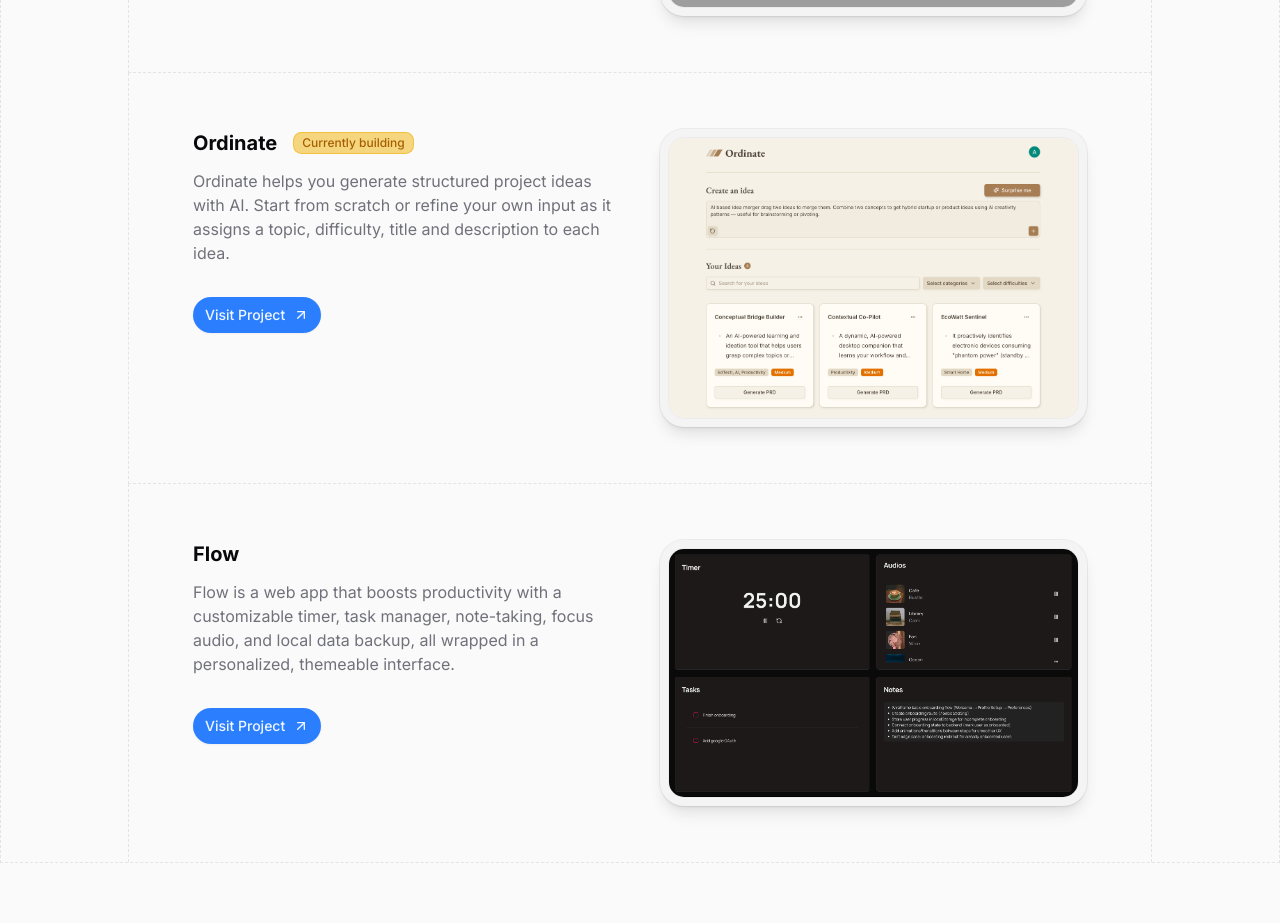
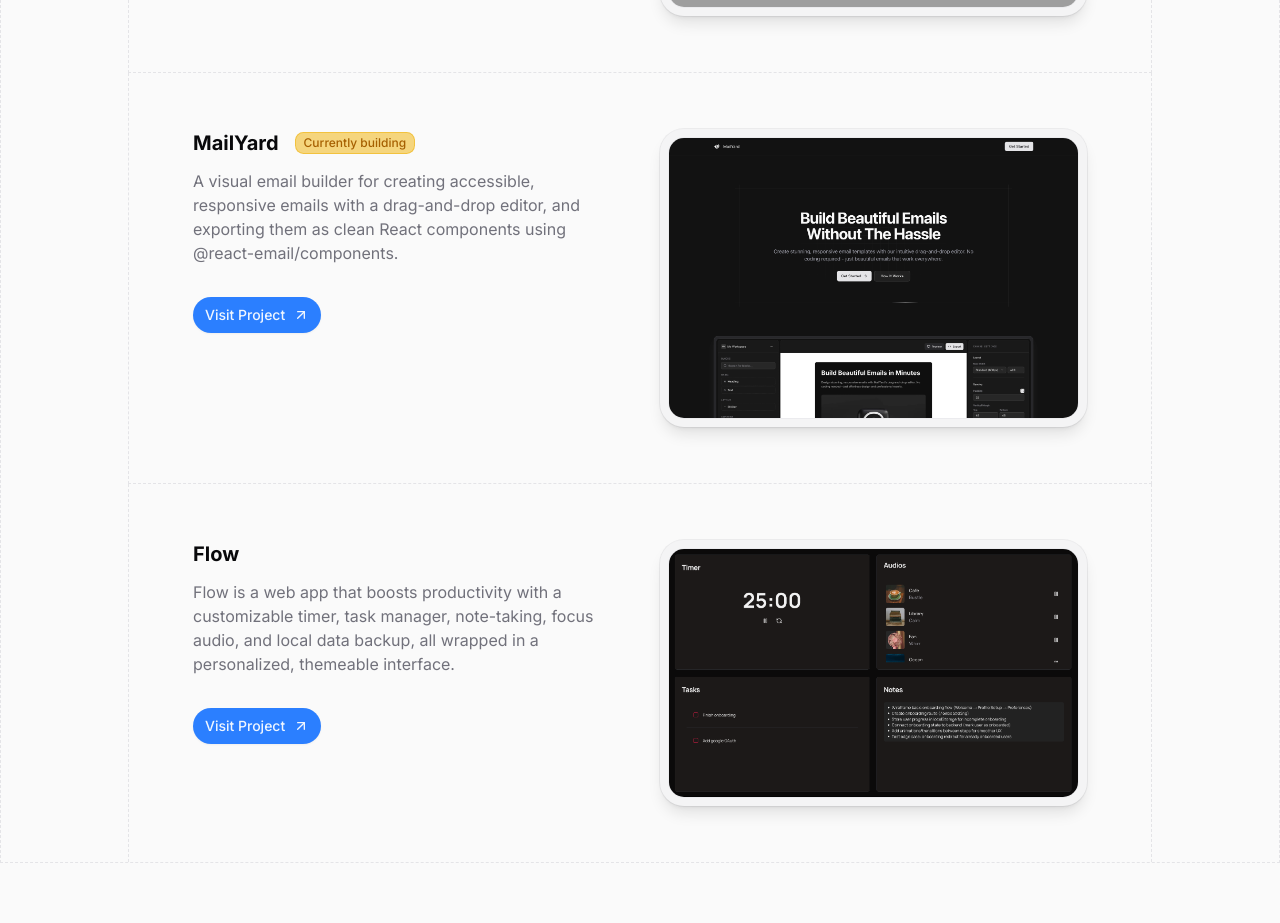
Before and after one commit to addoxy/axii.sh, a Next.js app: page / in a window 1280 px wide. Shown: the part 1640-2563 px from the top of the page. Built offline with nearby package versions, Linux system fonts and the light colour scheme; grey boxes are pictures that could not be loaded.

Commit message:
Update projects section

```diff
--- a/src/data/projects.ts
+++ b/src/data/projects.ts
@@ -16,11 +16,11 @@
     link: 'https://tavlab.iiitd.edu.in/',
   },
   {
-    title: 'Ordinate',
+    title: 'MailYard',
     description:
-      'Ordinate helps you generate structured project ideas with AI. Start from scratch or refine your own input as it assigns a topic, difficulty, title and description to each idea.',
-    imageUrl: '/projects/ordinate.png',
-    link: 'https://ordinate.axii.xyz/',
+      'A visual email builder for creating accessible, responsive emails with a drag-and-drop editor, and exporting them as clean React components using @react-email/components.',
+    imageUrl: '/projects/mailyard.png',
+    link: 'https://mailyard.axii.xyz/',
     inProgress: true,
   },
   {
```
Also changed, not shown: public/projects/mailyard.png (added).
